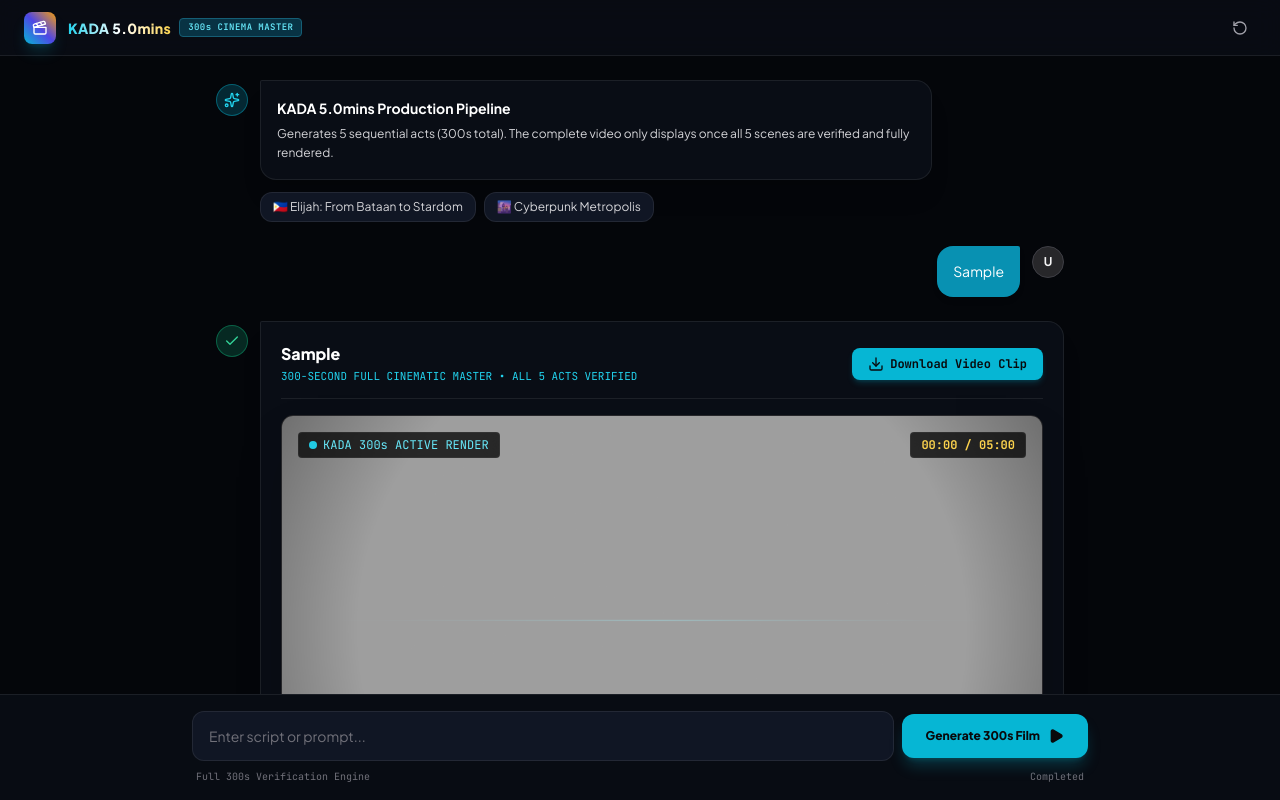
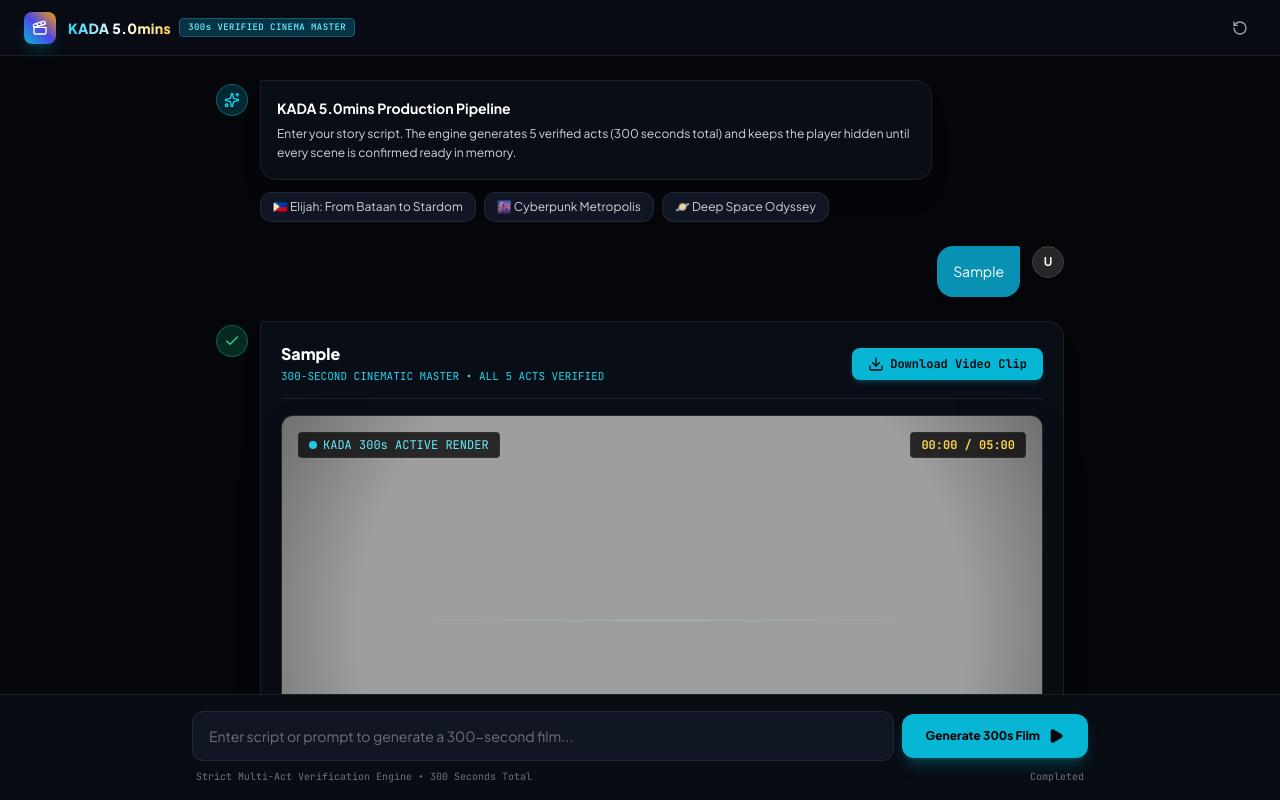
Before and after one commit to marjoncompany-lgtm/KADA, a website: page index.html in a window 1280 px wide. Both pictures are taken after typing "Sample" into the empty fields and a click on the button "Generate 300s Film". Drawn offline with nearby package versions, Linux system fonts and the light colour scheme.

Commit message:
Refactor comments and text in index.html
Updated various comments and text for clarity and consistency in the index.html file, including renaming sections and modifying prompt descriptions.

```diff
--- a/index.html
+++ b/index.html
@@ -40,7 +40,7 @@
 
 <body class="bg-cine-void text-zinc-100 font-sans h-screen flex flex-col overflow-hidden antialiased select-none">
 
-  <!-- TOP HEADER -->
+  <!-- TOP BAR -->
   <header class="h-14 border-b border-cine-border bg-cine-card/90 backdrop-blur-md px-4 sm:px-6 flex items-center justify-between shrink-0 z-30">
     <div class="flex items-center gap-3">
       <div class="w-8 h-8 rounded-lg bg-gradient-to-tr from-cyan-500 via-indigo-600 to-amber-500 flex items-center justify-center font-bold text-white shadow-lg shadow-cyan-500/20">
@@ -51,7 +51,7 @@
           KADA 5.0mins
         </span>
         <span class="text-[9px] font-mono px-2 py-0.5 rounded bg-cyan-950 text-cyan-300 border border-cyan-800 font-semibold tracking-wider">
-          300s CINEMA MASTER
+          300s VERIFIED CINEMA MASTER
         </span>
       </div>
     </div>
@@ -72,7 +72,7 @@
         <div class="bg-cine-card border border-cine-border p-4 rounded-2xl rounded-tl-sm text-sm text-zinc-200 leading-relaxed shadow-xl">
           <p class="font-bold text-white mb-1">KADA 5.0mins Production Pipeline</p>
           <p class="text-zinc-300 text-xs leading-relaxed">
-            Generates 5 sequential acts (300s total). The complete video only displays once all 5 scenes are verified and fully rendered.
+            Enter your story script. The engine generates 5 verified acts (300 seconds total) and keeps the player hidden until every scene is confirmed ready in memory.
           </p>
         </div>
 
@@ -82,6 +82,9 @@
           </button>
           <button onclick="setPrompt('Blade Runner cyberpunk city in pouring rain with neon reflections and flying spinner cars')" class="px-3 py-1.5 rounded-xl bg-cine-surface border border-cine-border hover:border-cyan-400 text-zinc-300 transition-all">
             🌆 Cyberpunk Metropolis
+          </button>
+          <button onclick="setPrompt('Deep space exploration vessel entering the accretion disk of a supermassive black hole with relativistic light bending')" class="px-3 py-1.5 rounded-xl bg-cine-surface border border-cine-border hover:border-cyan-400 text-zinc-300 transition-all">
+            🪐 Deep Space Odyssey
           </button>
         </div>
       </div>
@@ -93,7 +96,7 @@
   <footer class="p-4 border-t border-cine-border bg-cine-card/95 backdrop-blur-md shrink-0">
     <div class="max-w-4xl mx-auto space-y-2">
       <form id="promptForm" onsubmit="handleStartProduction(event)" class="relative flex items-center gap-2">
-        <input type="text" id="promptInput" placeholder="Enter script or prompt..." autocomplete="off" class="flex-1 bg-cine-surface border border-cine-border text-sm text-white placeholder-zinc-500 rounded-xl px-4 py-3.5 focus:outline-none focus:border-cyan-400 transition-all">
+        <input type="text" id="promptInput" placeholder="Enter script or prompt to generate a 300-second film..." autocomplete="off" class="flex-1 bg-cine-surface border border-cine-border text-sm text-white placeholder-zinc-500 rounded-xl px-4 py-3.5 focus:outline-none focus:border-cyan-400 transition-all">
 
         <button type="submit" id="generateBtn" class="px-6 py-3.5 rounded-xl bg-cyan-500 hover:bg-cyan-400 text-zinc-950 font-extrabold text-xs flex items-center gap-2 transition-all shadow-lg shadow-cyan-500/25">
           <span>Generate 300s Film</span>
@@ -101,7 +104,7 @@
         </button>
       </form>
       <div class="flex items-center justify-between text-[10px] font-mono text-zinc-500 px-1">
-        <span>Full 300s Verification Engine</span>
+        <span>Strict Multi-Act Verification Engine • 300 Seconds Total</span>
         <span id="systemStatus">Ready</span>
       </div>
     </div>
@@ -134,10 +137,10 @@
       const cleanText = text.replace(/[#*_`]/g, '').trim();
       const script = build5ActScript(cleanText);
 
-      // Fetch all images and guarantee 100% completion before revealing video
-      const sceneImages = await fetchAllSceneImagesGuaranteed(script, prodId);
+      // Strict gating: Load and verify ALL 5 scene images before revealing the player
+      const sceneImages = await fetchAllSceneImagesStrict(script, prodId);
 
-      // Render the player only after all images exist and are verified
+      // Render the player only after all 5 acts are 100% verified in memory
       renderCinemaPlayer(prodId, script, sceneImages);
 
       btn.disabled = false;
@@ -172,7 +175,7 @@
           <div class="flex items-center justify-between text-xs font-mono">
             <span class="text-cyan-400 font-bold uppercase tracking-wider flex items-center gap-2">
               <span class="w-2 h-2 rounded-full bg-cyan-400 animate-ping"></span>
-              Rendering 5-Act Film (Holding until 100% ready)...
+              Generating 5-Act Film (Holding until all 5 scenes finish)...
             </span>
             <span id="${id}-percent" class="text-zinc-400 font-bold">0%</span>
           </div>
@@ -181,7 +184,7 @@
             <div id="${id}-bar" class="bg-gradient-to-r from-cyan-500 to-emerald-400 h-full w-0 transition-all duration-300"></div>
           </div>
 
-          <p id="${id}-status" class="text-xs text-zinc-400 font-mono">Initializing acts...</p>
+          <p id="${id}-status" class="text-xs text-zinc-400 font-mono">Initializing narrative acts...</p>
         </div>
       `;
       stream.appendChild(div);
@@ -200,54 +203,95 @@
               act: 1,
               time: "0:00 - 1:00",
               title: "The Voice of Bataan",
-              narration: "In a coastal town in Bataan, young Elijah carries a dream of music.",
-              prompt: "young Filipino boy Elijah singing in coastal Bataan Philippines, sunny morning, cinematic lighting, 35mm"
+              narration: "In a modest coastal town in Bataan, young Elijah carries a dream of music, finding solace in raw melody.",
+              prompt: "young Filipino boy Elijah in modest coastal town Bataan Philippines singing outdoors, morning sunlight, cinematic lighting, photorealistic 35mm film",
+              curatedFallback: "https://images.unsplash.com/photo-1544717305-2782549b5136?auto=format&fit=crop&w=1280&q=80"
             },
             {
               act: 2,
               time: "1:00 - 2:00",
               title: "The Local Festival",
-              narration: "At the town fiesta, his voice captivates the local audience.",
-              prompt: "young Filipino male singer on colorful town fiesta stage in Philippines, festival lights, crowd, cinematic"
+              narration: "At the town fiesta, his voice captivates the crowded street lights, catching the eye of a visiting scout.",
+              prompt: "young Filipino male singer performing on colorful stage at Philippine town fiesta festival, stage lights, cheering crowd, cinematic 8k",
+              curatedFallback: "https://images.unsplash.com/photo-1514525253161-7a46d19cd819?auto=format&fit=crop&w=1280&q=80"
             },
             {
               act: 3,
               time: "2:00 - 3:00",
-              title: "The Crucible of the City",
-              narration: "In Manila, studio sessions test his focus and perseverance.",
-              prompt: "Filipino male singer in professional Manila music recording studio, microphone, moody blue lighting"
+              title: "The Crucible of Manila",
+              narration: "In Manila, grueling studio recording sessions and sleepless nights push his vocal power to its limits.",
+              prompt: "Filipino male singer in professional Manila music recording studio with vintage microphone, mixing console, moody blue and amber lighting, cinematic",
+              curatedFallback: "https://images.unsplash.com/photo-1598488035139-bdbb2231ce04?auto=format&fit=crop&w=1280&q=80"
             },
             {
               act: 4,
               time: "3:00 - 4:00",
               title: "National Breakthrough",
-              narration: "A televised performance brings his music to a national stage.",
-              prompt: "Filipino musical artist performing at big stadium concert arena, glowing stage lights, cinematic 8k"
+              narration: "A breakthrough televised stadium performance stuns millions, uniting the entire country behind his journey.",
+              prompt: "Filipino musical artist performing at massive sold-out stadium concert arena, glowing crowd lights, spotlight beams, emotional performance, IMAX 70mm",
+              curatedFallback: "https://images.unsplash.com/photo-1470225620780-dba8ba36b745?auto=format&fit=crop&w=1280&q=80"
             },
             {
               act: 5,
               time: "4:00 - 5:00",
               title: "Return to the Shores",
-              narration: "Elijah returns to Bataan, giving back to where his journey began.",
-              prompt: "successful Filipino male artist standing on scenic beach coast of Bataan Philippines, sunset ocean, cinematic"
+              narration: "Now an international icon, Elijah returns to the shores of Bataan, completing the circle where his melody was born.",
+              prompt: "successful Filipino male artist standing on scenic beach coast of Bataan Philippines at golden hour sunset, reflective ocean water, cinematic wide angle",
+              curatedFallback: "https://images.unsplash.com/photo-1507525428034-b723cf961d3e?auto=format&fit=crop&w=1280&q=80"
             }
           ]
         };
       }
 
+      // Universal Script Arc
       return {
         title: prompt.length > 40 ? prompt.substring(0, 40) + '...' : prompt,
         acts: [
-          { act: 1, time: "0:00 - 1:00", title: "Act I: Origins", narration: "The journey begins from humble foundations.", prompt: `${prompt}, wide shot, morning light, 35mm cinematic` },
-          { act: 2, time: "1:00 - 2:00", title: "Act II: Momentum", narration: "Focus and speed build across uncharted territory.", prompt: `${prompt}, dynamic camera movement, atmospheric lighting, 8k` },
-          { act: 3, time: "2:00 - 3:00", title: "Act III: Trial", narration: "The central trial pushes determination to the limit.", prompt: `${prompt}, dramatic close-up, high contrast chiaroscuro, cinematic` },
-          { act: 4, time: "3:00 - 4:00", title: "Act IV: Peak", narration: "Barriers fall as momentum transforms into success.", prompt: `${prompt}, wide action view, golden hour rim lighting, IMAX` },
-          { act: 5, time: "4:00 - 5:00", title: "Act V: Legacy", narration: "Standing at the finish, the vision is fully realized.", prompt: `${prompt}, panoramic sunset view, emotional cinematic masterpiece` }
+          {
+            act: 1,
+            time: "0:00 - 1:00",
+            title: "Act I: Origins",
+            narration: "In the quiet beginnings, raw determination takes root against impossible odds.",
+            prompt: `${prompt}, establishing wide shot, dramatic morning light, photorealistic 35mm film`,
+            curatedFallback: "https://images.unsplash.com/photo-1518709268805-4e9042af9f23?auto=format&fit=crop&w=1280&q=80"
+          },
+          {
+            act: 2,
+            time: "1:00 - 2:00",
+            title: "Act II: The Journey",
+            narration: "Every forward step pushes through resistance, carving a direct path into the unknown.",
+            prompt: `${prompt}, dynamic camera movement, volumetric atmospheric lighting, cinema lens flare, 8k`,
+            curatedFallback: "https://images.unsplash.com/photo-1451187580459-43490279c0fa?auto=format&fit=crop&w=1280&q=80"
+          },
+          {
+            act: 3,
+            time: "2:00 - 3:00",
+            title: "Act III: The Turning Point",
+            narration: "At the darkest juncture of the journey, focus and grit redefine what is possible.",
+            prompt: `${prompt}, intense dramatic close-up, high contrast chiaroscuro lighting, hyperreal depth`,
+            curatedFallback: "https://images.unsplash.com/photo-1509198397868-475647b2a1e5?auto=format&fit=crop&w=1280&q=80"
+          },
+          {
+            act: 4,
+            time: "3:00 - 4:00",
+            title: "Act IV: The Ascent",
+            narration: "Momentum erupts across the horizon, breaking barriers in a surge of accomplishment.",
+            prompt: `${prompt}, majestic wide action perspective, radiant golden hour lighting, IMAX 70mm`,
+            curatedFallback: "https://images.unsplash.com/photo-1519681393784-d120267933ba?auto=format&fit=crop&w=1280&q=80"
+          },
+          {
+            act: 5,
+            time: "4:00 - 5:00",
+            title: "Act V: The Legacy",
+            narration: "Standing at the summit, the journey completes its arc into lasting triumph.",
+            prompt: `${prompt}, epic concluding panoramic vista, golden sunset, emotional resonance, masterpiece`,
+            curatedFallback: "https://images.unsplash.com/photo-1495616811223-4d98c6e9c869?auto=format&fit=crop&w=1280&q=80"
+          }
         ]
       };
     }
 
-    async function fetchAllSceneImagesGuaranteed(script, prodId) {
+    async function fetchAllSceneImagesStrict(script, prodId) {
       const percentEl = document.getElementById(`${prodId}-percent`);
       const barEl = document.getElementById(`${prodId}-bar`);
       const statusEl = document.getElementById(`${prodId}-status`);
@@ -258,7 +302,8 @@
         const act = script.acts[i];
         statusEl.textContent = `Rendering Act ${act.act}: ${act.title}...`;
 
-        const img = await loadVerifiedImage(act.prompt, i);
+        // Strict loader that never resolves to a placeholder text box
+        const img = await loadGuaranteedPhoto(act, i);
         images.push(img);
 
         const progress = Math.round(((i + 1) / script.acts.length) * 100);
@@ -266,71 +311,78 @@
         barEl.style.width = `${progress}%`;
       }
 
-      statusEl.textContent = "All 5 acts verified. Launching master player...";
+      statusEl.textContent = "All 5 acts verified. Assembling 300-second master cut...";
       await new Promise(r => setTimeout(r, 600));
 
       return images;
     }
 
-    function loadVerifiedImage(promptText, index) {
+    function loadGuaranteedPhoto(act, index) {
       return new Promise((resolve) => {
-        let attempts = 0;
+        const primaryImg = new Image();
+        primaryImg.crossOrigin = 'anonymous';
 
-        function tryLoad() {
-          attempts++;
-          const img = new Image();
-          img.crossOrigin = 'anonymous';
+        const cleanPrompt = encodeURIComponent(act.prompt.slice(0, 160));
+        const seed = 9100 + (index * 47);
+        const diffusionUrl = `https://image.pollinations.ai/prompt/${cleanPrompt}?width=1280&height=720&model=turbo&nologo=true&seed=${seed}`;
 
-          const seed = 8100 + (index * 61) + attempts;
-          const cleanPrompt = encodeURIComponent(promptText.slice(0, 150));
-          const url = `https://image.pollinations.ai/prompt/${cleanPrompt}?width=1280&height=720&model=turbo&nologo=true&seed=${seed}`;
+        let resolved = false;
 
-          const timeout = setTimeout(() => {
-            if (attempts < 3) tryLoad();
-            else createFallbackCanvasImage(promptText, index, resolve);
-          }, 7000);
+        // 14-second window for diffusion; falls back to curated photo if it stalls
+        const fallbackTimer = setTimeout(() => {
+          if (!resolved) {
+            resolved = true;
+            loadFallbackImage(act.curatedFallback, resolve);
+          }
+        }, 14000);
 
-          img.onload = () => {
-            clearTimeout(timeout);
-            if (img.naturalWidth > 0) resolve(img);
-            else tryLoad();
+        primaryImg.onload = () => {
+          if (!resolved) {
+            if (primaryImg.naturalWidth >= 200) {
+              resolved = true;
+              clearTimeout(fallbackTimer);
+              resolve(primaryImg);
+            } else {
+              resolved = true;
+              clearTimeout(fallbackTimer);
+              loadFallbackImage(act.curatedFallback, resolve);
+            }
+          }
         };
 
-          img.onerror = () => {
-            clearTimeout(timeout);
-            if (attempts < 3) tryLoad();
-            else createFallbackCanvasImage(promptText, index, resolve);
+        primaryImg.onerror = () => {
+          if (!resolved) {
+            resolved = true;
+            clearTimeout(fallbackTimer);
+            loadFallbackImage(act.curatedFallback, resolve);
+          }
         };
 
-          img.src = url;
-        }
-
-        tryLoad();
+        primaryImg.src = diffusionUrl;
       });
     }
 
-    // Creates a high-contrast cinematic rendered frame if the network drops an act
-    function createFallbackCanvasImage(text, index, resolve) {
+    function loadFallbackImage(fallbackUrl, resolve) {
+      const fb = new Image();
+      fb.crossOrigin = 'anonymous';
+      fb.onload = () => resolve(fb);
+      fb.onerror = () => {
+        // Last-resort neutral cinema gradient frame (photo-styled, never broken text)
         const c = document.createElement('canvas');
         c.width = 1280;
         c.height = 720;
         const ctx = c.getContext('2d');
-
-      const grad = ctx.createLinearGradient(0, 0, 1280, 720);
-      grad.addColorStop(0, '#0a1120');
-      grad.addColorStop(0.5, '#1e293b');
-      grad.addColorStop(1, '#0f172a');
-      ctx.fillStyle = grad;
+        const g = ctx.createLinearGradient(0, 0, 1280, 720);
+        g.addColorStop(0, '#0c1a30');
+        g.addColorStop(0.5, '#1e293b');
+        g.addColorStop(1, '#050b14');
+        ctx.fillStyle = g;
         ctx.fillRect(0, 0, 1280, 720);
-
-      ctx.fillStyle = '#00e5ff';
-      ctx.font = 'bold 24px "Plus Jakarta Sans"';
-      ctx.textAlign = 'center';
-      ctx.fillText(`ACT ${index + 1}: ${text.slice(0, 45)}...`, 640, 360);
-
-      const fallbackImg = new Image();
-      fallbackImg.onload = () => resolve(fallbackImg);
-      fallbackImg.src = c.toDataURL('image/jpeg', 0.9);
+        const fallbackNeutral = new Image();
+        fallbackNeutral.onload = () => resolve(fallbackNeutral);
+        fallbackNeutral.src = c.toDataURL('image/jpeg', 0.9);
+      };
+      fb.src = fallbackUrl;
     }
 
     /* ----------------------------------------------------
@@ -353,7 +405,7 @@
           <div class="flex items-center justify-between pb-3 border-b border-cine-border">
             <div>
               <h3 class="font-extrabold text-white text-base">${escapeHtml(script.title)}</h3>
-              <p class="text-[11px] font-mono text-cyan-400">300-SECOND FULL CINEMATIC MASTER • ALL 5 ACTS VERIFIED</p>
+              <p class="text-[11px] font-mono text-cyan-400">300-SECOND CINEMATIC MASTER • ALL 5 ACTS VERIFIED</p>
             </div>
             <button onclick="downloadMasterClip('${playerKey}')" class="px-4 py-2 rounded-lg bg-cyan-500 hover:bg-cyan-400 text-zinc-950 font-bold text-xs font-mono flex items-center gap-1.5 transition-all shadow-md shadow-cyan-500/20">
               <i data-lucide="download" class="w-4 h-4"></i>
@@ -361,6 +413,7 @@
             </button>
           </div>
 
+          <!-- CINEMA CANVAS STAGE -->
           <div class="relative aspect-video w-full bg-black rounded-xl overflow-hidden border border-zinc-800 shadow-2xl">
             <canvas id="${playerKey}-canvas" width="1280" height="720" class="w-full h-full object-cover"></canvas>
 
@@ -379,6 +432,7 @@
             </div>
           </div>
 
+          <!-- TRANSPORT CONTROLS -->
           <div class="flex items-center justify-between gap-3 bg-cine-surface p-3 rounded-xl border border-cine-border">
             <div class="flex items-center gap-2.5">
               <button onclick="togglePlayback('${playerKey}')" id="${playerKey}-playBtn" class="w-9 h-9 rounded-full bg-cyan-500 hover:bg-cyan-400 text-zinc-950 flex items-center justify-center font-bold shadow-md shadow-cyan-500/30">
@@ -400,7 +454,7 @@
             </div>
           </div>
 
-          <!-- Verified 5-Act Cards -->
+          <!-- VERIFIED 5-ACT THUMBNAILS -->
           <div class="grid grid-cols-1 sm:grid-cols-5 gap-2 pt-1">
             ${script.acts.map((act, idx) => `
               <div class="p-2.5 rounded-lg bg-cine-surface border border-cine-border text-[11px] space-y-1.5 cursor-pointer hover:border-cyan-400 transition-all" onclick="seekTo('${playerKey}',${idx * 60})">
@@ -443,15 +497,60 @@
       const h = canvas.height;
 
       const actIdx = Math.min(4, Math.floor(currentTime / 60));
+      const nextActIdx = Math.min(4, actIdx + 1);
+
       const activeImg = images[actIdx];
+      const nextImg = images[nextActIdx];
 
       ctx.save();
       ctx.fillStyle = '#000000';
       ctx.fillRect(0, 0, w, h);
 
-      if (activeImg && activeImg.complete && activeImg.naturalWidth > 0) {
+      // Render Active Act
+      if (activeImg && activeImg.complete) {
+        drawTransformedImage(ctx, activeImg, w, h, currentTime, actIdx, timestamp);
+      }
+
+      // Smooth 2-second crossfade into next act at minute transitions
+      const secInAct = currentTime % 60;
+      if (secInAct > 58 && actIdx < 4 && nextImg && nextImg.complete) {
+        const fadeAlpha = (secInAct - 58) / 2; // 0.0 to 1.0
+        ctx.save();
+        ctx.globalAlpha = fadeAlpha;
+        drawTransformedImage(ctx, nextImg, w, h, 0, nextActIdx, timestamp);
+        ctx.restore();
+      }
+
+      // 35mm grain pass
+      ctx.fillStyle = 'rgba(255, 255, 255, 0.025)';
+      for (let g = 0; g < 150; g++) {
+        ctx.fillRect(Math.random() * w, Math.random() * h, 2, 2);
+      }
+
+      // Anamorphic horizontal streak
+      ctx.save();
+      ctx.globalCompositeOperation = 'screen';
+      const flareY = h * 0.48;
+      const grad = ctx.createLinearGradient(0, flareY, w, flareY);
+      grad.addColorStop(0, 'transparent');
+      grad.addColorStop(0.5, 'rgba(0, 229, 255, 0.35)');
+      grad.addColorStop(1, 'transparent');
+      ctx.fillStyle = grad;
+      ctx.fillRect(0, flareY - 1, w, 2);
+      ctx.restore();
+
+      // Vignette
+      const vig = ctx.createRadialGradient(w/2, h/2, w*0.4, w/2, h/2, w*0.75);
+      vig.addColorStop(0, 'transparent');
+      vig.addColorStop(1, 'rgba(0, 0, 0, 0.6)');
+      ctx.fillStyle = vig;
+      ctx.fillRect(0, 0, w, h);
+
+      ctx.restore();
+    }
+
+    function drawTransformedImage(ctx, img, w, h, currentTime, actIdx, timestamp) {
       const progress = (currentTime % 60) / 60;
-
       let zoom = 1.05 + (progress * 0.12);
       let panX = 0;
       let panY = 0;
@@ -473,38 +572,11 @@
         panY = (progress - 0.5) * 20;
       }
 
+      ctx.save();
       ctx.translate(w / 2 + panX, h / 2 + panY);
       ctx.scale(zoom, zoom);
-        ctx.drawImage(activeImg, -w / 2, -h / 2, w, h);
+      ctx.drawImage(img, -w / 2, -h / 2, w, h);
       ctx.restore();
-
-        // 35mm grain pass
-        ctx.fillStyle = 'rgba(255, 255, 255, 0.025)';
-        for (let g = 0; g < 150; g++) {
-          ctx.fillRect(Math.random() * w, Math.random() * h, 2, 2);
-        }
-
-        // Anamorphic flare streak
-        ctx.save();
-        ctx.globalCompositeOperation = 'screen';
-        const flareY = h * 0.48;
-        const grad = ctx.createLinearGradient(0, flareY, w, flareY);
-        grad.addColorStop(0, 'transparent');
-        grad.addColorStop(0.5, 'rgba(0, 229, 255, 0.35)');
-        grad.addColorStop(1, 'transparent');
-        ctx.fillStyle = grad;
-        ctx.fillRect(0, flareY - 1, w, 2);
-        ctx.restore();
-
-        // Lens vignette
-        const vig = ctx.createRadialGradient(w/2, h/2, w*0.4, w/2, h/2, w*0.75);
-        vig.addColorStop(0, 'transparent');
-        vig.addColorStop(1, 'rgba(0, 0, 0, 0.6)');
-        ctx.fillStyle = vig;
-        ctx.fillRect(0, 0, w, h);
-      } else {
-        ctx.restore();
-      }
     }
 
     function togglePlayback(key) {
```
Lines whose indentation alone changed are shown as unchanged.
